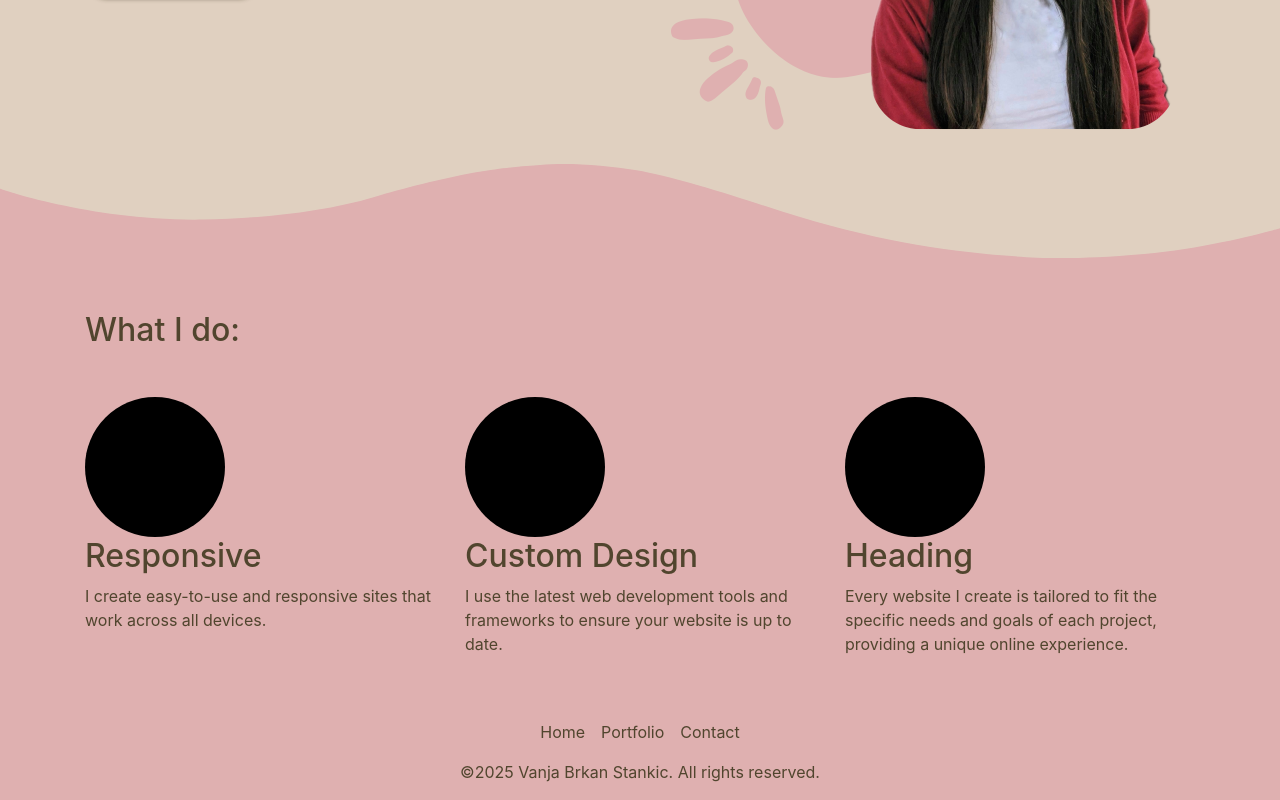
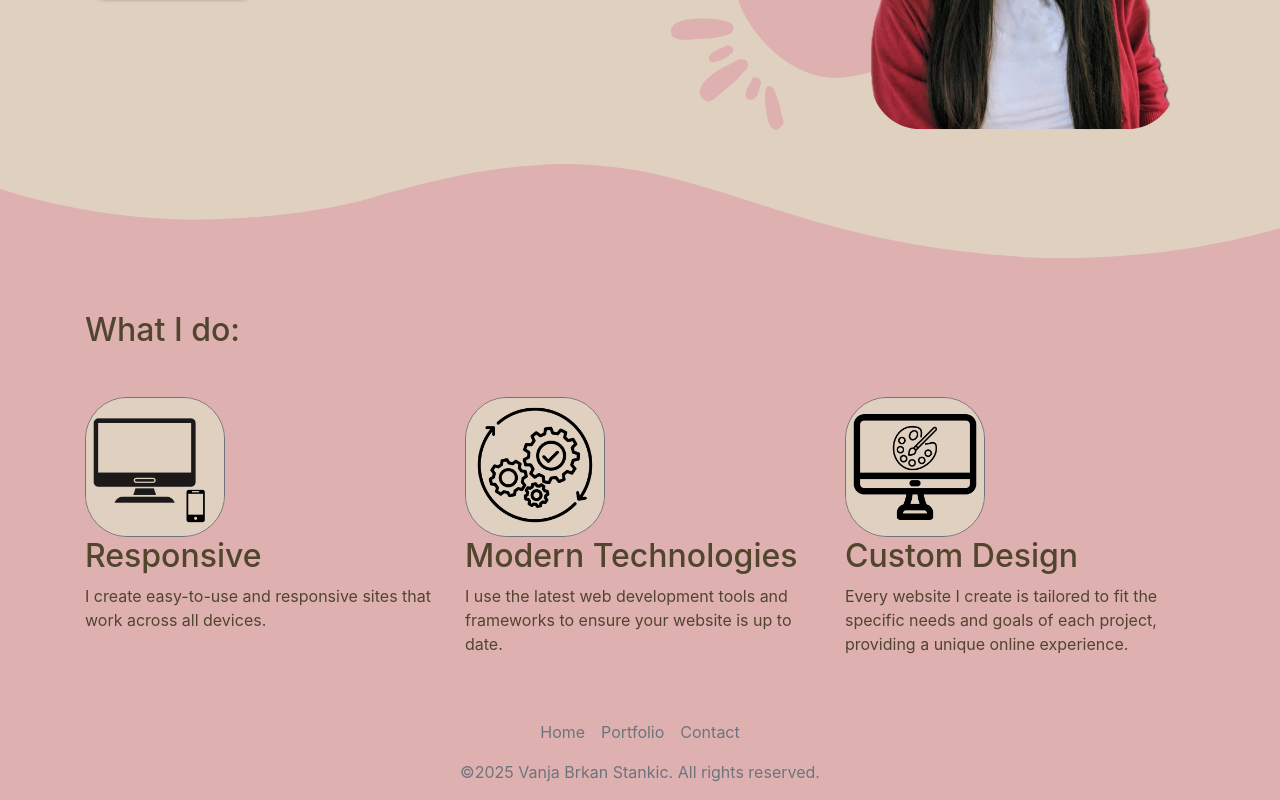
Before and after one commit to vanjabrkan/my-portfolio, a plain HTML site: page index.html in a window 1280 px wide. Shown: the part 509-1309 px from the top of the page. Drawn offline with nearby package versions, Linux system fonts and the light colour scheme; a script that the page names is missing.

Commit message:
Added comments and relevant images to each feature item

```diff
--- a/index.html
+++ b/index.html
@@ -21,7 +21,9 @@
     <section id="header" class="header">
       <header>
         <div class="px-3 py-4">
+          <!-- Padding for top/bottom (Bootstrap spacing) -->
           <div class="container">
+            <!-- Search Form -->
             <div
               class="d-flex flex-wrap align-items-center justify-content-end"
             >
@@ -36,11 +38,13 @@
                   aria-label="Search"
                 />
               </form>
+              <!-- Navigation Links -->
               <ul
                 class="nav col-12 col-lg-auto my-2 my-md-0 text-small ms-auto"
               >
+                <!-- Home Link -->
                 <li>
-                  <a href="#" class="nav-link">
+                  <a href="#" class="nav-link text-muted">
                     <img
                       src="./assets/home.svg"
                       alt="Home"
@@ -51,8 +55,9 @@
                     Home
                   </a>
                 </li>
+                <!-- Portfolio Link -->
                 <li>
-                  <a href="./pages/about.html" class="nav-link">
+                  <a href="./pages/about.html" class="nav-link text-muted">
                     <img
                       src="./assets/briefcase.svg"
                       alt="Portfolio"
@@ -63,8 +68,9 @@
                     Portfolio
                   </a>
                 </li>
+                <!-- Contact Link -->
                 <li>
-                  <a href="./pages/contact.html" class="nav-link">
+                  <a href="./pages/contact.html" class="nav-link text-muted">
                     <img
                       src="./assets/envelope.svg"
                       alt="Contact"
@@ -83,7 +89,7 @@
     </section>
 
     <!-- Main / Hero Section -->
-    <section id="title" class="body">
+    <section id="hero" class="hero">
       <main>
         <div class="container col-xxl-8 mb-3">
           <div class="row flex-lg-row-reverse align-items-center">
@@ -120,7 +126,7 @@
             </div>
           </div>
         </div>
-
+        <!-- SVG container -->
         <svg
           xmlns="http://www.w3.org/2000/svg"
           viewBox="0 0 1000 100"
@@ -137,101 +143,85 @@ c0,0-51.5,19.4-106.2,25.7C839.5,97,814.1,95.2,790.5,93.1z"
       </main>
     </section>
 
+    <!-- Features Section -->
+    <section id="features" class="features">
       <div class="container features">
         <!-- Three columns of text below the carousel -->
-      <h2 class=" px-0  mt-5">What I do:</h2>
+        <h2 class="px-0 mt-5">What I do:</h2>
+        <!-- Row for three columns -->
         <div class="row py-3">
+          <!-- First Feature Column -->
           <div class="col-lg-4 py-4">
-          <svg
-            aria-label="Placeholder"
-            class="bd-placeholder-img rounded-circle"
+            <img
+              src="./assets/1.png"
+              class="rounded-oval border border-3 border-secondary"
+              width="140"
               height="140"
-            preserveAspectRatio="xMidYMid slice"
-            role="img"
-            width="140"
-            xmlns="http://www.w3.org/2000/svg"
-          >
-            <title>Placeholder</title>
-            <rect
-              width="100%"
-              height="100%"
-              fill="var(--bs-secondary-color)"
-            ></rect>
-          </svg>
+            />
+
             <h2 class="fw-normal">Responsive</h2>
             <p>
               I create easy-to-use and responsive sites that work across all
               devices.
             </p>
           </div>
-        <!-- /.col-lg-4 -->
+          <!-- Second Feature Column -->
           <div class="col-lg-4 py-4">
-          <svg
-            aria-label="Placeholder"
-            class="bd-placeholder-img rounded-circle"
+            <img
+              src="./assets/2.png"
+              class="rounded-oval border border-3 border-secondary"
+              width="140"
               height="140"
-            preserveAspectRatio="xMidYMid slice"
-            role="img"
-            width="140"
-            xmlns="http://www.w3.org/2000/svg"
-          >
-            <title>Modern Technologies</title>
-            <rect
-              width="100%"
-              height="100%"
-              fill="var(--bs-secondary-color)"
-            ></rect>
-          </svg>
-          <h2 class="fw-normal">Custom Design</h2>
+            />
+            <h2 class="fw-normal">Modern Technologies</h2>
             <p>
-            I use the latest web development tools and frameworks to ensure your
-            website is up to date.
+              I use the latest web development tools and frameworks to ensure
+              your website is up to date.
             </p>
           </div>
-        <!-- /.col-lg-4 -->
+          <!-- Third Feature Column -->
           <div class="col-lg-4 py-4">
-          <svg
-            aria-label="Placeholder"
-            class="bd-placeholder-img rounded-circle"
+            <img
+              src="./assets/3.png"
+              class="rounded-oval border border-3 border-secondary"
+              width="140"
               height="140"
-            preserveAspectRatio="xMidYMid slice"
-            role="img"
-            width="140"
-            xmlns="http://www.w3.org/2000/svg"
-          >
-            <title>Placeholder</title>
-            <rect
-              width="100%"
-              height="100%"
-              fill="var(--bs-secondary-color)"
-            ></rect>
-          </svg>
-          <h2 class="fw-normal">Heading</h2>
+            />
+            <h2 class="fw-normal">Custom Design</h2>
             <p>
               Every website I create is tailored to fit the specific needs and
               goals of each project, providing a unique online experience.
             </p>
           </div>
-        <!-- /.col-lg-4 -->
         </div>
       </div>
+    </section>
 
-    <!-- Footer -->
+    <!-- Footer Section -->
     <section id="footer" class="bottom">
       <footer>
         <div class="container">
+          <!-- Footer Navigation Links -->
           <ul class="nav justify-content-center mb-2">
+            <!-- Home Link -->
             <li class="nav-item">
-              <a href="#" class="nav-link px-2">Home</a>
+              <a href="#" class="nav-link px-2 text-muted">Home</a>
             </li>
+            <!-- Portfolio Link -->
             <li class="nav-item">
-              <a href="./pages/about.html" class="nav-link px-2">Portfolio</a>
+              <a href="./pages/about.html" class="nav-link px-2 text-muted"
+                >Portfolio</a
+              >
             </li>
+            <!-- Contact Link -->
             <li class="nav-item">
-              <a href="./pages/contact.html" class="nav-link px-2">Contact</a>
+              <a href="./pages/contact.html" class="nav-link px-2 text-muted"
+                >Contact</a
+              >
             </li>
           </ul>
-          <p class="text-center">
+          <!-- Copyright Text -->
+          <p class="text-center text-muted">
             ©2025 Vanja Brkan Stankic. All rights reserved.
           </p>
         </div>
--- a/style.css
+++ b/style.css
@@ -1,20 +1,12 @@
-.nav-link {
-  color: #3d361ce1;
-}
-
-.nav-link:hover {
-  color: red;
-}
-
 .header {
   background-color: #e0d0c0;
 }
 
-#title {
+#hero {
   background-color: #e0d0c0;
 }
 
-#title svg {
+#hero svg {
   display: block;
   width: 100%;
   height: 100px; /* prilagodi po želji */
@@ -29,6 +21,13 @@ body {
   background-color: #dfb0b0;
 }
 
+.rounded-oval {
+  border-radius: 30%;
+}
+
+.nav-link:hover {
+  color: red;
+}
 /* Buttons */
 #myButton {
   color: #3d361ce1;
```
Also changed, not shown: assets/1.png (added), assets/2.png (added), assets/3.png (added). Lines whose indentation alone changed are shown as unchanged.
